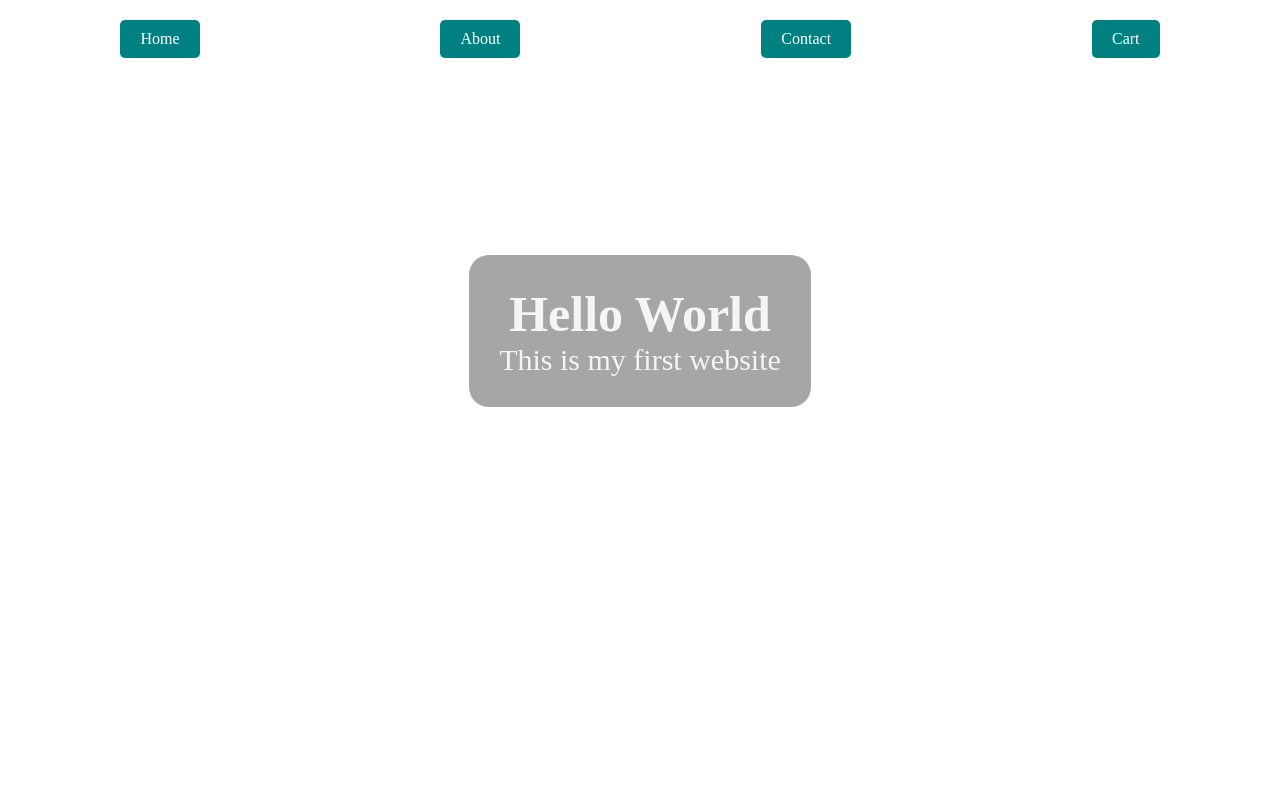
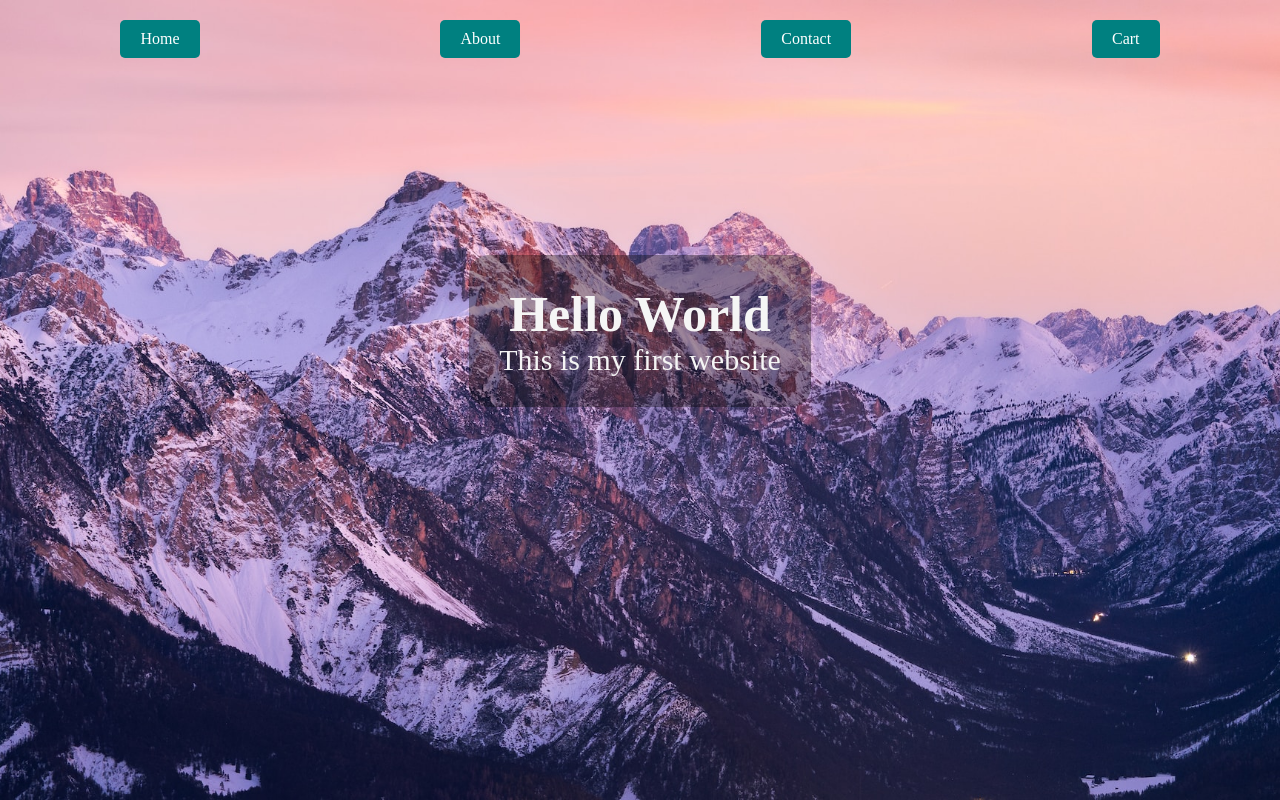
Before and after one commit to ryanmuturi/my_website, a plain HTML site: page index.html in a window 1280 px wide. Drawn offline with Linux system fonts and the light colour scheme.

Commit message:
bug: file image

```diff
--- a/src/styles.css
+++ b/src/styles.css
@@ -11,7 +11,7 @@
 
 .hero{
     height: 100vh;
-    background-image: url("./assets/images/bg.jpg");
+    background-image: url("../assets/images/bg.jpg");
     background-position: center;
     background-size: cover;
     padding-top: 20px;
```
